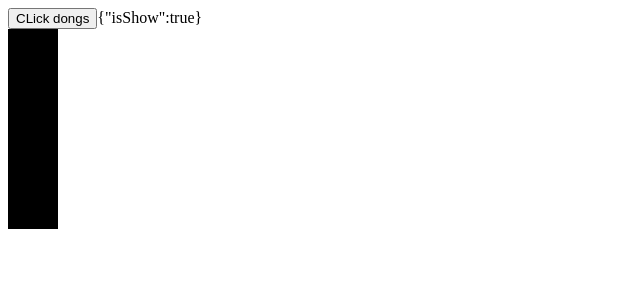
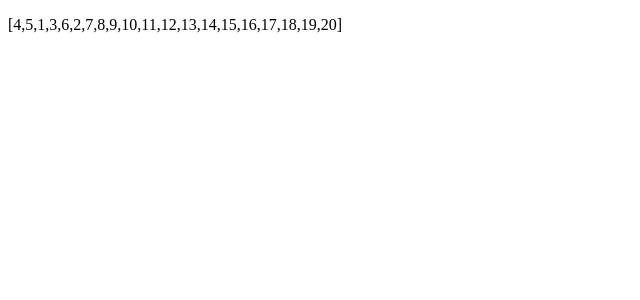
Before and after one commit to haffjjj/sorting-visualizer-react, a React (Create React App) app: page / in a window 1280 px wide. Shown: the top 300 px of the page, without its empty margins (0-640 px from the left). Built offline with nearby package versions, Linux system fonts and the light colour scheme.

Commit message:
update: in development

```diff
--- a/src/container/Home.tsx
+++ b/src/container/Home.tsx
@@ -1,33 +1,88 @@
 import React from "react"
 
-import Stick from "../components/Stick"
+// import Stick from "../components/Stick"
+// import "./home.css"
 
 interface IProps {}
 
 interface IState {
-  isShow: boolean
+  arr: number[],
+  delay: number
 }
 
 class Home extends React.Component<IProps , IState>{
+
   state = {
-    isShow: true
+    arr: [],
+    delay: 50
   }
 
-  _handleButton = () => {
-    this.setState({
-      isShow: !this.state.isShow
+  //crate async setState for multiple purpose
+  private _asyncSetState = async (state: any) => {
+    return new Promise((r) => {
+      this.setState(state, r)
     })
+  }
+
+  private _delay = async (delay: number) => {
+    return new Promise((r) => {
+      setTimeout(() => r(), delay)
+    })
+  }
+
+  private _randNumArr = (total: number):number[] => {
+    let arr:number[] = []
+    for (let i = 1; i <= total; i++) arr.push(i)
+
+    //suffle array
+    for (let i = arr.length - 1; i > 0; i--) {
+      const j = Math.floor(Math.random() * (i + 1))
+      {
+        [arr[i], arr[j]] = [arr[j], arr[i]]
+      }
+    }
+
+    return arr
+  }
+
+  private _bubbleSort = async () => {
+    //get array from state
+    const arr = this.state.arr
+    let len = arr.length;
+
+    //bubble sort algorithm
+    for (let i = 0; i < len; i++) {
+        for (let j = 0; j < len; j++) {
+            if (arr[j] > arr[j + 1]) {
+                let tmp = arr[j]
+                arr[j] = arr[j + 1]
+                arr[j + 1] = tmp
+
+                //set delay
+                await this._delay(this.state.delay)
+                // update state after 1 iteration
+                this.setState({
+                  arr: arr
+                })
+            }
+        }
+    }
+  }
+
+  async componentDidMount(){
+    const arr = this._randNumArr(20)
+    await this._asyncSetState({ arr })
+
+    //visualize bubble sort algorithm, sort data from state.arr
+    this._bubbleSort()
   }
 
   render(){
     return (
-      <div>
-        <button onClick={this._handleButton}>CLick dongs</button>
-        { JSON.stringify(this.state) }
-        <Stick
-          width={50}
-          height={200}
-        />
+      <div className="wrapper">
+        <div className="display">
+          <p>{JSON.stringify(this.state.arr)}</p>
+        </div>
       </div>
     )
   }
--- /dev/null
+++ b/src/container/home.css
@@ -0,0 +1,11 @@
+.wrapper{
+  width: 100%;
+  height: 100%;
+  /* padding: 200px; */
+}
+
+/* .display{
+  width: 100%;
+  height: 100%;
+  background-color: black;
+} */
--- /dev/null
+++ b/src/index.css
@@ -0,0 +1,9 @@
+/* *{
+  padding: 0px;
+  margin: 0px;
+} */
+
+html, body, #root{
+  width: 100%;
+  height: 100%;
+}
--- a/src/index.tsx
+++ b/src/index.tsx
@@ -1,6 +1,8 @@
 import React from "react";
 import ReactDOM from "react-dom";
 import Home from "./container/Home"
+
+import "./index.css"
 
 import * as serviceWorker from "./serviceWorker";
 
```
